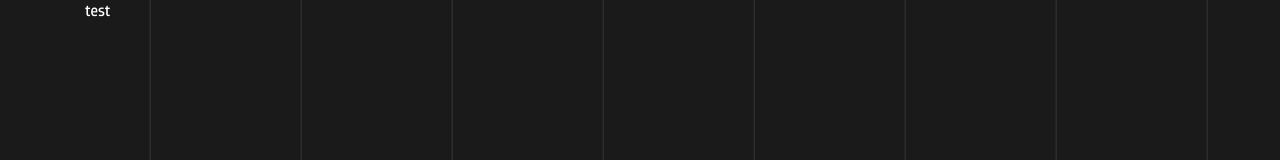
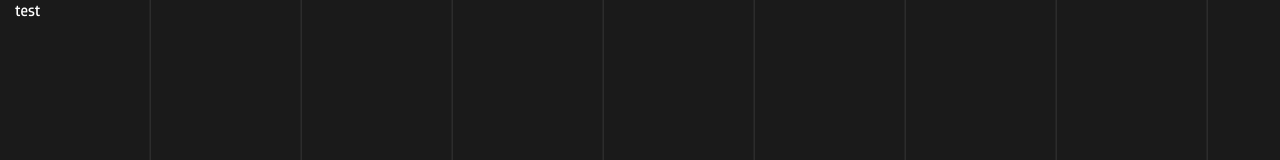
Before and after one commit to J-nextgroup/io10, an Angular app: page / in a window 1280 px wide. Shown: the top 160 px of the page. Built offline with nearby package versions, Linux system fonts and the light colour scheme.

Commit message:
adjust grid

```diff
--- a/src/app/app.component.html
+++ b/src/app/app.component.html
@@ -1,4 +1,4 @@
-<div class="container">
+<div class="container-xl">
   <div class="row">
     <div class="col">test</div>
   </div>
--- a/src/styles.scss
+++ b/src/styles.scss
@@ -1,4 +1,8 @@
 /* You can add global styles to this file, and also import other style files */
+
+$container-max-widths: (
+  xl: 1662px
+);
 
 /* Importing Bootstrap SCSS file. */
 @import '~bootstrap/scss/bootstrap';
```
